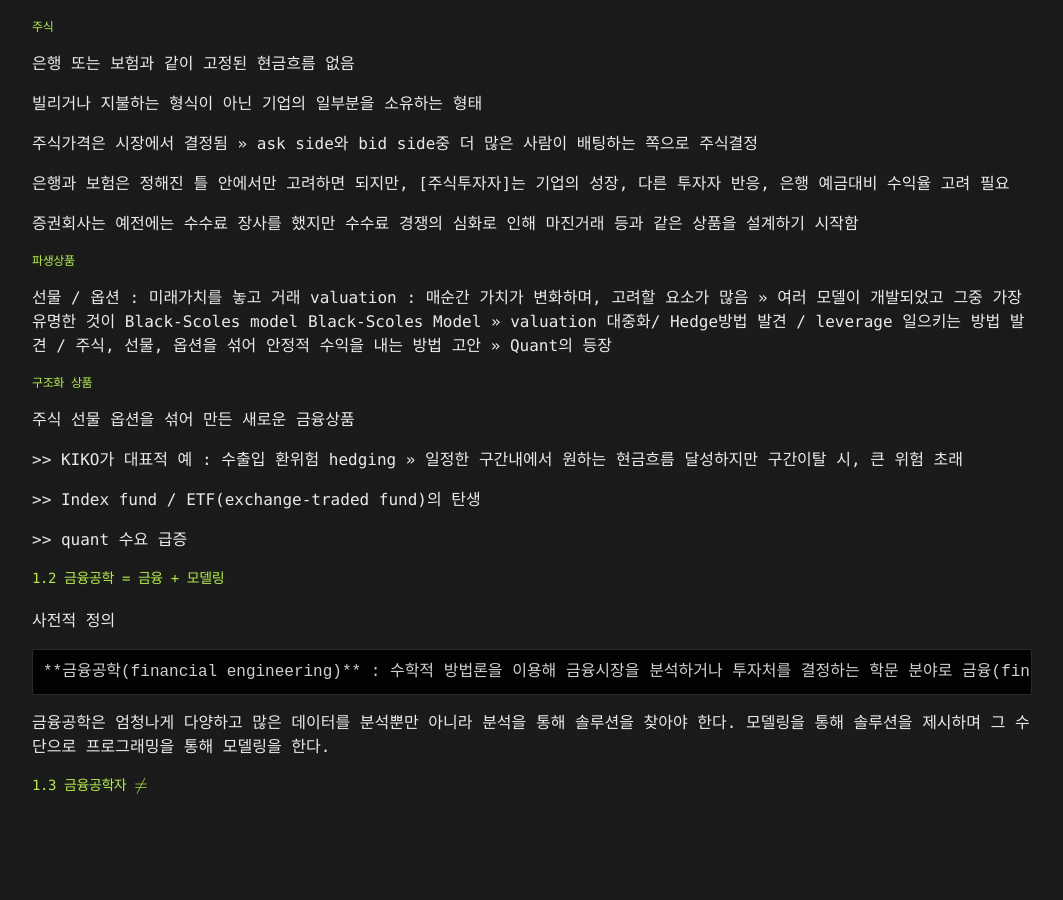
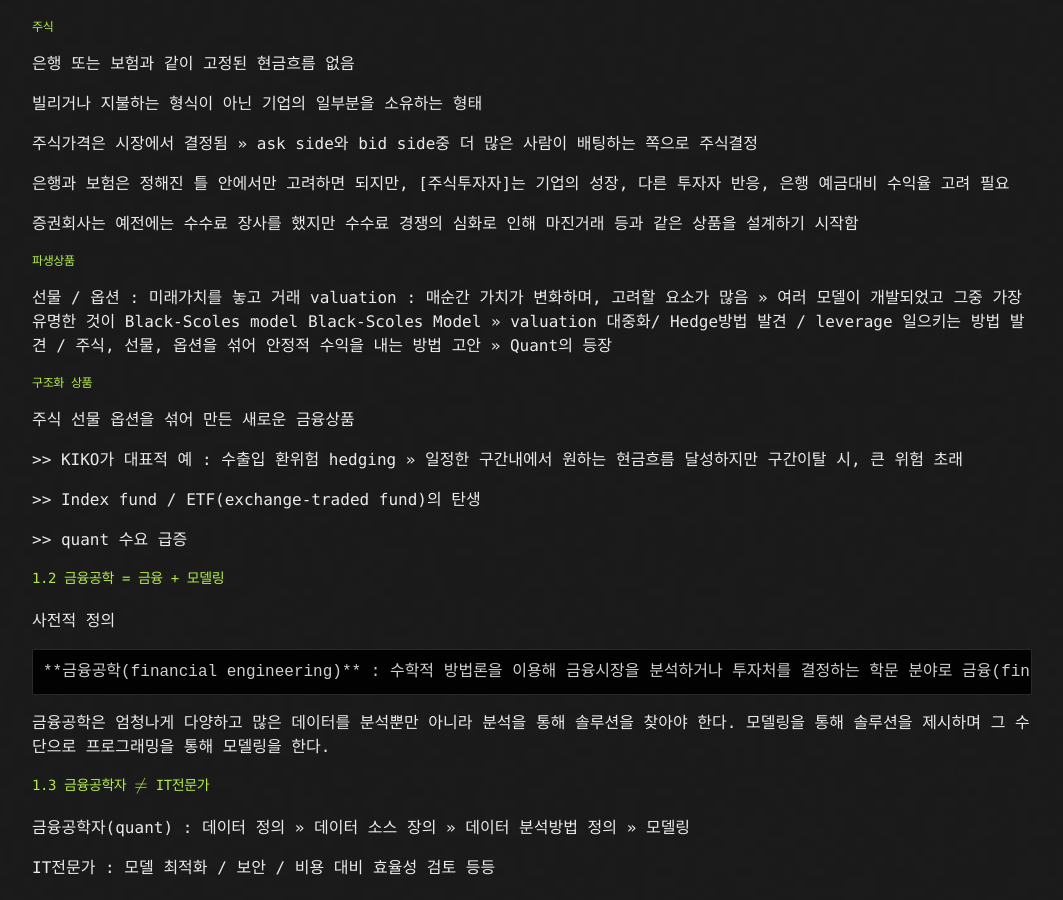
Before and after one commit to kooock/kooock.github.io, a Jekyll site: the page built from _posts/2018-07-19-finance_engineering_chapter1.md, in a window 1280 px wide and 900 px high, scrolled down 1070 px. Shown: the whole window, without its empty margins (108-1171 px from the left). Built offline with Jekyll 4.4.1, drawn with Linux system fonts in a browser that asks for light colours; formulas are drawn with MathJax 3; before the commit the page ends 1886 px from its top, so only the background shows below that.

Commit message:
금융공학 chapter1 done

```diff
--- a/_posts/2018-07-19-finance_engineering_chapter1.md
+++ b/_posts/2018-07-19-finance_engineering_chapter1.md
@@ -68,4 +68,7 @@ Black-Scoles Model >> valuation 대중화/ Hedge방법 발견 / leverage 일으
 
 금융공학은 엄청나게 다양하고 많은 데이터를 분석뿐만 아니라 분석을 통해 솔루션을 찾아야 한다. 모델링을 통해 솔루션을 제시하며 그 수단으로 프로그래밍을 통해 모델링을 한다.
 
-#### 1.3 금융공학자 $$\neq$$
+#### 1.3 금융공학자 $$\neq$$ IT전문가
+금융공학자(quant) : 데이터 정의 >> 데이터 소스 장의 >> 데이터 분석방법 정의 >> 모델링
+
+IT전문가 : 모델 최적화 / 보안 / 비용 대비 효율성 검토 등등
```
